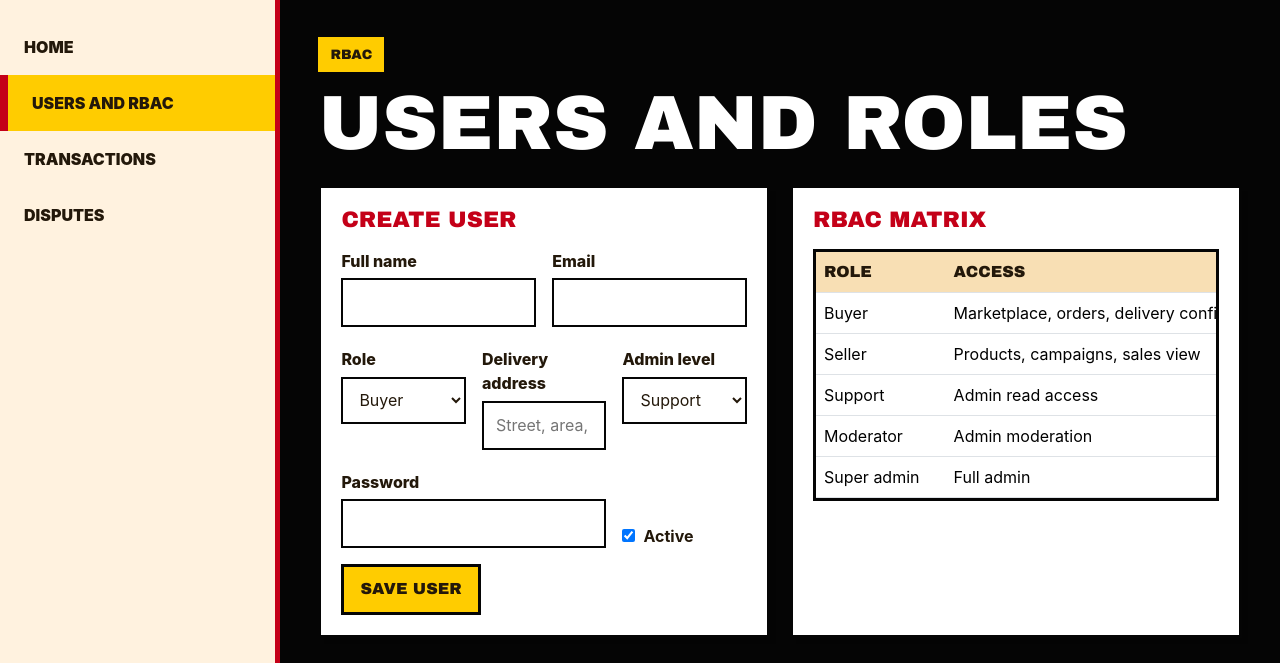
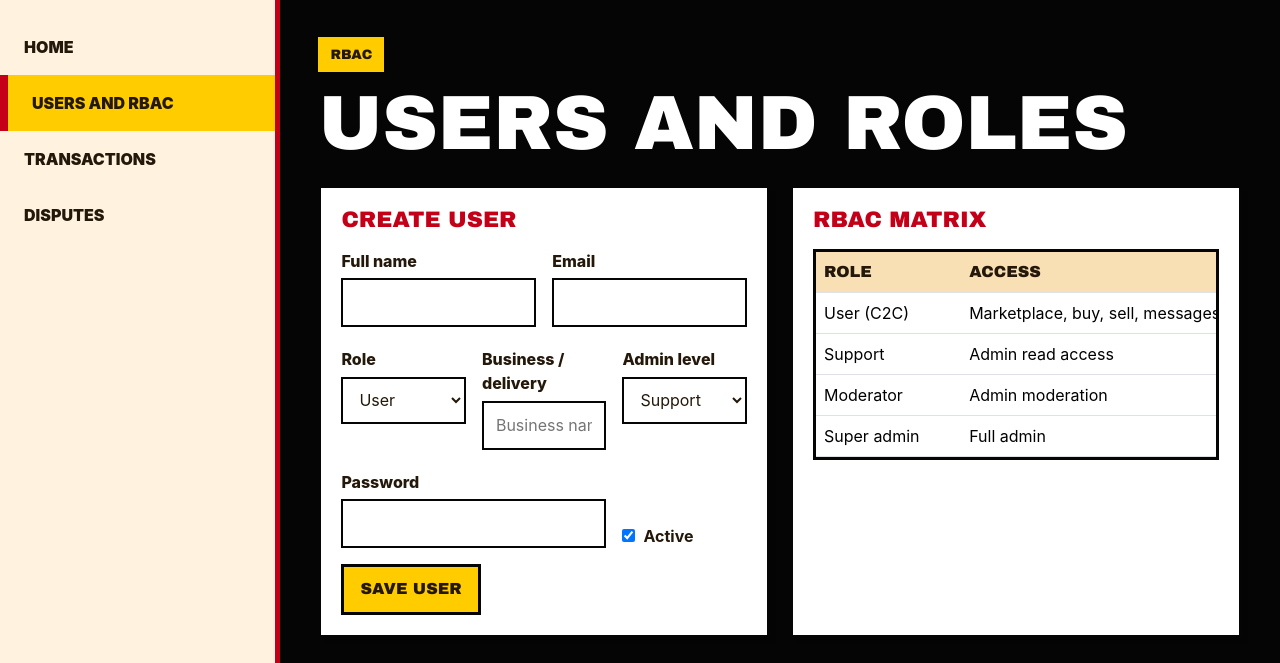
Before and after one commit to SCARA0429/Sisonke-trade-new, a PHP site: page /admin/users.php in a window 1280 px wide. Shown: the part 69-732 px from the top of the page. Run offline with PHP 8.4, Linux system fonts and the light colour scheme; a user stored in the database is signed in; data that the repository does not hold is empty.

Commit message:
Use only user and admin login roles for unified C2C accounts.
Migrate legacy buyer/seller/member roles to user, update admin RBAC UI, and treat buy/sell as capabilities rather than account types.

Co-authored-by: Cursor <cursoragent@cursor.com>

```diff
--- a/admin/users.php
+++ b/admin/users.php
@@ -65,11 +65,13 @@ foreach ($users as $user) {
 
 $profileValue = '';
 if ($editing) {
-    $profileValue = match ((string) $editing['role']) {
-        'seller' => (string) ($editing['business_name'] ?? ''),
-        'admin' => (string) ($editing['permission_level'] ?? 'support'),
-        default => (string) ($editing['delivery_address'] ?? ''),
-    };
+    if ((string) $editing['role'] === 'admin') {
+        $profileValue = (string) ($editing['permission_level'] ?? 'support');
+    } else {
+        $profileValue = (string) (($editing['business_name'] ?? '') !== ''
+            ? $editing['business_name']
+            : ($editing['delivery_address'] ?? ''));
+    }
 }
 
 $pageTitle = 'Users and RBAC';
@@ -112,13 +114,13 @@ require_once dirname(__DIR__) . '/includes/header.php';
                             <div class="col-md-4">
                                 <label class="st-label" for="role">Role</label>
                                 <select class="st-select js-role-select" id="role" name="role" <?= !$permissions['can_manage_users'] ? 'disabled' : '' ?>>
-                                    <?php foreach (['buyer', 'seller', 'admin'] as $role): ?>
-                                        <option value="<?= $role ?>" <?= (($editing['role'] ?? 'buyer') === $role) ? 'selected' : '' ?>><?= ucfirst($role) ?></option>
+                                    <?php foreach (['user', 'admin'] as $role): ?>
+                                        <option value="<?= $role ?>" <?= (($editing['role'] ?? 'user') === $role) ? 'selected' : '' ?>><?= ucfirst($role) ?></option>
                                     <?php endforeach; ?>
                                 </select>
                             </div>
                             <div class="col-md-4">
-                                <label class="st-label" for="profile_value">Address/business</label>
+                                <label class="st-label" for="profile_value">Business / delivery</label>
                                 <input class="st-form-control" id="profile_value" name="profile_value" value="<?= sisonke_e($profileValue) ?>" <?= !$permissions['can_manage_users'] ? 'disabled' : '' ?>>
                             </div>
                             <div class="col-md-4">
@@ -165,8 +167,7 @@ require_once dirname(__DIR__) . '/includes/header.php';
                                 </tr>
                             </thead>
                             <tbody>
-                                <tr><td>Buyer</td><td>Marketplace, orders, delivery confirmation</td><td>None</td></tr>
-                                <tr><td>Seller</td><td>Products, campaigns, sales view</td><td>None</td></tr>
+                                <tr><td>User (C2C)</td><td>Marketplace, buy, sell, messages</td><td>None</td></tr>
                                 <tr><td>Support</td><td>Admin read access</td><td>View queues</td></tr>
                                 <tr><td>Moderator</td><td>Admin moderation</td><td>Resolve disputes</td></tr>
                                 <tr><td>Super admin</td><td>Full admin</td><td>Manage users and RBAC</td></tr>
@@ -195,11 +196,11 @@ require_once dirname(__DIR__) . '/includes/header.php';
                         <tbody>
                             <?php foreach ($users as $user): ?>
                                 <?php
-                                $userProfile = match ((string) $user['role']) {
-                                    'seller' => (string) ($user['business_name'] ?? ''),
-                                    'admin' => (string) ($user['permission_level'] ?? 'support'),
-                                    default => (string) ($user['delivery_address'] ?? ''),
-                                };
+                                $userProfile = (string) ($user['role'] === 'admin'
+                                    ? ($user['permission_level'] ?? 'support')
+                                    : trim((string) ($user['business_name'] ?? '') . (
+                                        !empty($user['business_name']) && !empty($user['delivery_address']) ? ' · ' : ''
+                                    ) . (string) ($user['delivery_address'] ?? '')));
                                 ?>
                                 <tr>
                                     <td>
@@ -210,7 +211,7 @@ require_once dirname(__DIR__) . '/includes/header.php';
                                     <td><?= sisonke_e($userProfile) ?></td>
                                     <td><span class="st-badge <?= (bool) $user['is_active'] ? 'st-badge-green' : 'st-badge-muted' ?>"><?= (bool) $user['is_active'] ? 'active' : 'suspended' ?></span></td>
                                     <td>
-                                        <?php if ($user['role'] === 'seller'): ?>
+                                        <?php if ($user['role'] === 'user' && !empty($user['business_name'])): ?>
                                             <form class="d-flex gap-2" method="post" action="<?= sisonke_e(SISONKE_BASE_URL) ?>/admin/users.php">
                                                 <input type="hidden" name="action" value="verify_seller">
                                                 <input type="hidden" name="seller_id" value="<?= (int) $user['user_id'] ?>">
--- a/api/confirm_delivery.php
+++ b/api/confirm_delivery.php
@@ -4,6 +4,7 @@ declare(strict_types=1);
 
 header('Content-Type: application/json; charset=utf-8');
 
+require_once dirname(__DIR__) . '/includes/auth_service.php';
 require_once dirname(__DIR__) . '/includes/marketplace_service.php';
 
 if (session_status() !== PHP_SESSION_ACTIVE) {
@@ -16,9 +17,10 @@ if (($_SERVER['REQUEST_METHOD'] ?? 'GET') !== 'POST') {
     exit;
 }
 
-if (($_SESSION['user_role'] ?? '') !== 'buyer') {
+$role = (string) ($_SESSION['user_role'] ?? '');
+if (!sisonke_role_can_act_as($role, 'buyer')) {
     http_response_code(403);
-    echo json_encode(['success' => false, 'message' => 'Log in as a buyer to confirm delivery.']);
+    echo json_encode(['success' => false, 'message' => 'Log in as a community trader to confirm delivery.']);
     exit;
 }
 
--- a/api/join_campaign.php
+++ b/api/join_campaign.php
@@ -4,6 +4,7 @@ declare(strict_types=1);
 
 header('Content-Type: application/json; charset=utf-8');
 
+require_once dirname(__DIR__) . '/includes/auth_service.php';
 require_once dirname(__DIR__) . '/includes/marketplace_service.php';
 
 if (session_status() !== PHP_SESSION_ACTIVE) {
@@ -16,9 +17,10 @@ if (($_SERVER['REQUEST_METHOD'] ?? 'GET') !== 'POST') {
     exit;
 }
 
-if (($_SESSION['user_role'] ?? '') !== 'buyer') {
+$role = (string) ($_SESSION['user_role'] ?? '');
+if (!sisonke_role_can_act_as($role, 'buyer')) {
     http_response_code(403);
-    echo json_encode(['success' => false, 'message' => 'Log in as a buyer to join campaigns.']);
+    echo json_encode(['success' => false, 'message' => 'Log in as a community trader to join campaigns.']);
     exit;
 }
 
--- a/assets/js/main.js
+++ b/assets/js/main.js
@@ -105,15 +105,12 @@
 
     function updateLabels() {
       var role = roleSelect.value;
-      if (role === 'seller') {
-        profileLabel.textContent = 'Business name';
-        profileInput.placeholder = 'Example: Mama Nandi Spaza';
-      } else if (role === 'admin') {
+      if (role === 'admin') {
         profileLabel.textContent = 'Admin note';
         profileInput.placeholder = 'Optional internal note';
       } else {
-        profileLabel.textContent = 'Delivery address';
-        profileInput.placeholder = 'Street, area, city';
+        profileLabel.textContent = 'Business / delivery';
+        profileInput.placeholder = 'Business name or delivery address';
       }
 
       if (permissionSelect) {
--- a/includes/auth_service.php
+++ b/includes/auth_service.php
@@ -13,8 +13,7 @@ function sisonke_dashboard_path_for_role(string $role): string
 {
     return match ($role) {
         'admin' => SISONKE_BASE_URL . '/admin/dashboard.php',
-        'seller' => SISONKE_BASE_URL . '/seller/dashboard.php',
-        'buyer', 'user', 'member' => SISONKE_BASE_URL . '/pages/buyers1.php',
+        'user' => SISONKE_BASE_URL . '/pages/buyers1.php',
         default => SISONKE_BASE_URL . '/pages/login.php',
     };
 }
@@ -40,8 +39,7 @@ function sisonke_role_can_act_as(string $role, string $capability): bool
     $capability = strtolower(trim($capability));
 
     return match ($capability) {
-        'buyer' => in_array($role, ['user', 'buyer', 'seller'], true),
-        'seller' => in_array($role, ['user', 'seller'], true),
+        'buyer', 'seller' => $role === 'user',
         'admin' => $role === 'admin',
         default => false,
     };
--- a/includes/marketplace_service.php
+++ b/includes/marketplace_service.php
@@ -916,30 +916,6 @@ function sisonke_fetch_admin_users(PDO $pdo): array
 
 function sisonke_sync_user_profile(PDO $pdo, int $userId, string $role, string $profileValue, string $permissionLevel = 'support'): void
 {
-    if ($role === 'buyer') {
-        $pdo->prepare('DELETE FROM sellers WHERE seller_id = ?')->execute([$userId]);
-        $pdo->prepare('DELETE FROM admins WHERE admin_id = ?')->execute([$userId]);
-        $stmt = $pdo->prepare(
-            'INSERT INTO buyers (buyer_id, delivery_address)
-             VALUES (?, ?)
-             ON DUPLICATE KEY UPDATE delivery_address = VALUES(delivery_address)'
-        );
-        $stmt->execute([$userId, $profileValue !== '' ? $profileValue : 'Collection point to be confirmed']);
-        return;
-    }
-
-    if ($role === 'seller') {
-        $pdo->prepare('DELETE FROM buyers WHERE buyer_id = ?')->execute([$userId]);
-        $pdo->prepare('DELETE FROM admins WHERE admin_id = ?')->execute([$userId]);
-        $stmt = $pdo->prepare(
-            'INSERT INTO sellers (seller_id, business_name, verification_status)
-             VALUES (?, ?, ?)
-             ON DUPLICATE KEY UPDATE business_name = VALUES(business_name)'
-        );
-        $stmt->execute([$userId, $profileValue !== '' ? $profileValue : 'Community Seller', 'pending']);
-        return;
-    }
-
     if ($role === 'user') {
         $pdo->prepare('DELETE FROM admins WHERE admin_id = ?')->execute([$userId]);
         $stmtBuyer = $pdo->prepare(
@@ -954,13 +930,6 @@ function sisonke_sync_user_profile(PDO $pdo, int $userId, string $role, string $
              ON DUPLICATE KEY UPDATE business_name = VALUES(business_name)'
         );
         $stmtSeller->execute([$userId, $profileValue !== '' ? $profileValue : 'Community Seller', 'pending']);
-        return;
-    }
-
-    if ($role === 'member') {
-        $pdo->prepare('DELETE FROM buyers WHERE buyer_id = ?')->execute([$userId]);
-        $pdo->prepare('DELETE FROM sellers WHERE seller_id = ?')->execute([$userId]);
-        $pdo->prepare('DELETE FROM admins WHERE admin_id = ?')->execute([$userId]);
         return;
     }
 
@@ -990,7 +959,7 @@ function sisonke_save_admin_user(PDO $pdo, ?int $userId, array $data): array
 {
     $email = strtolower(trim((string) ($data['email'] ?? '')));
     $fullName = trim((string) ($data['full_name'] ?? ''));
-    $role = strtolower(trim((string) ($data['role'] ?? 'buyer')));
+    $role = strtolower(trim((string) ($data['role'] ?? 'user')));
     $profileValue = trim((string) ($data['profile_value'] ?? ''));
     $permissionLevel = trim((string) ($data['permission_level'] ?? 'support'));
     $password = (string) ($data['password'] ?? '');
@@ -1002,8 +971,8 @@ function sisonke_save_admin_user(PDO $pdo, ?int $userId, array $data): array
     if ($fullName === '' || strlen($fullName) > 120) {
         return ['success' => false, 'message' => 'Enter a full name under 120 characters.'];
     }
-    if (!in_array($role, ['buyer', 'seller', 'admin'], true)) {
-        return ['success' => false, 'message' => 'Choose buyer, seller, or admin.'];
+    if (!in_array($role, ['user', 'admin'], true)) {
+        return ['success' => false, 'message' => 'Choose user or admin.'];
     }
     if ($userId === null && strlen($password) < 6) {
         return ['success' => false, 'message' => 'New users need a password of at least 6 characters.'];
--- a/setup/migrate_unified_user.sql
+++ b/setup/migrate_unified_user.sql
@@ -1,2 +1,2 @@
 ALTER TABLE users
-  MODIFY COLUMN role ENUM('user','buyer','seller','admin','member') NOT NULL;
+  MODIFY COLUMN role ENUM('user','admin') NOT NULL;
--- a/setup/schema.sql
+++ b/setup/schema.sql
@@ -9,7 +9,7 @@ CREATE TABLE IF NOT EXISTS users (
   email VARCHAR(255) NOT NULL UNIQUE,
   password_hash VARCHAR(255) NOT NULL,
   full_name VARCHAR(120) NOT NULL,
-  role ENUM('user','buyer','seller','admin','member') NOT NULL,
+  role ENUM('user','admin') NOT NULL,
   created_at TIMESTAMP NOT NULL DEFAULT CURRENT_TIMESTAMP,
   is_active TINYINT(1) DEFAULT 1
 ) ENGINE=InnoDB DEFAULT CHARSET=utf8mb4 COLLATE=utf8mb4_unicode_ci;
--- a/setup/seed_demo.php
+++ b/setup/seed_demo.php
@@ -82,8 +82,10 @@ function seed_campaign(PDO $pdo, int $sellerId, int $productId, float $price, in
 }
 
 $adminId = seed_user($pdo, 'admin@sisonke.test', 'Nandi Mokoena', 'admin', '', 'super_admin');
-$sellerId = seed_user($pdo, 'seller@sisonke.test', 'Thabo Dlamini', 'seller', 'Bhekizizwe Traders');
-$buyerId = seed_user($pdo, 'buyer@sisonke.test', 'Lerato Nkosi', 'buyer', '321 Vilakazi Street, Soweto');
+$sellerId = seed_user($pdo, 'seller@sisonke.test', 'Thabo Dlamini', 'user', 'Bhekizizwe Traders');
+$buyerId = seed_user($pdo, 'buyer@sisonke.test', 'Lerato Nkosi', 'user', '321 Vilakazi Street, Soweto');
+$pdo->prepare('UPDATE sellers SET business_name = ? WHERE seller_id = ?')->execute(['Lerato Nkosi', $buyerId]);
+$pdo->prepare('UPDATE buyers SET delivery_address = ? WHERE buyer_id = ?')->execute(['Johannesburg, Gauteng', $sellerId]);
 
 $pdo->prepare("UPDATE sellers SET verification_status = 'verified', reputation_score = 4.80 WHERE seller_id = ?")->execute([$sellerId]);
 
```
Also changed, not shown: setup/infinityfree.sql (+13 -3 lines), setup/run_migrations.php (+5 -2 lines).
